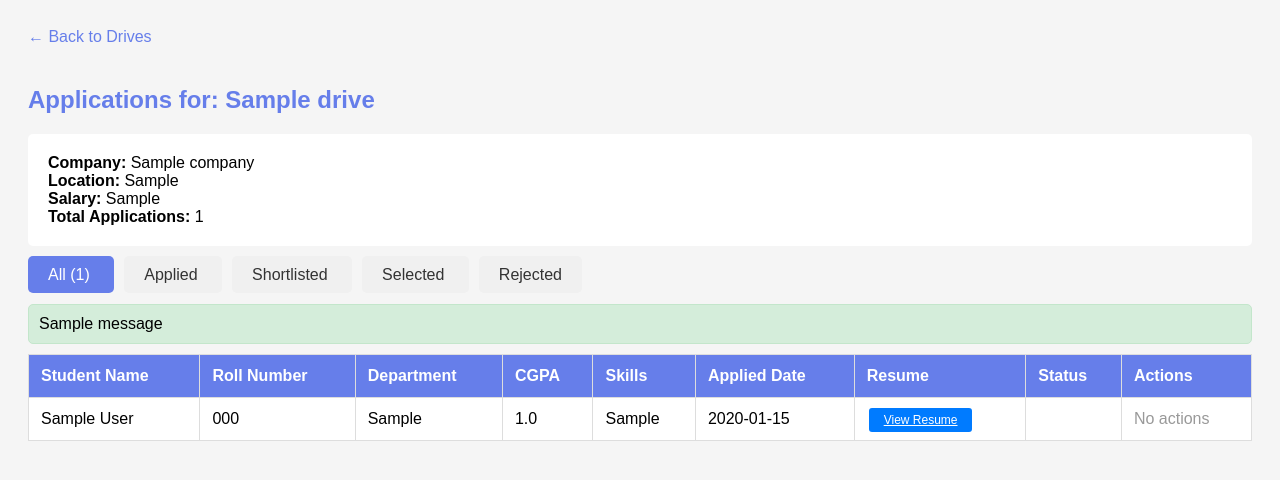
After one commit to 24f1000012/Placement-Portal-Application, a Flask app: template templates/company/applications.html in a window 1280 px wide. The commit adds this page. Shown: the top 480 px of the page. Run offline with Flask 3, Linux system fonts and the light colour scheme; the template is opened without the code that fills it: values that come from a table or form of the project are taken from there, others are empty; tables that the repository leaves empty hold one stand-in row (values such as "Sample post"); one stand-in notice (Sample message) is shown.

Commit message:
Milestone-PPA Company-Dashboard-Management

```diff
--- a/services/admin_service.py
+++ b/services/admin_service.py
@@ -193,6 +193,6 @@ class AdminService:
         if not drive:
             return False, "Drive not found"
 
-        drive.status = 'closed'
+        drive.status = 'Closed'
         db.session.commit()
         return True, f"Drive '{drive.job_title}' closed"
--- /dev/null
+++ b/templates/company/applications.html
@@ -0,0 +1,170 @@
+<!DOCTYPE html>
+<html lang="en">
+<head>
+    <meta charset="UTF-8">
+    <title>Review Applications</title>
+    <style>
+        body { font-family: Arial; padding: 20px; background: #f5f5f5; }
+        .container { max-width: 1400px; margin: 0 auto; }
+        h2 { color: #667eea; }
+        .back-link { color: #667eea; text-decoration: none; margin-bottom: 20px; display: inline-block; }
+        .drive-info { background: white; padding: 20px; margin: 20px 0; border-radius: 5px; }
+        .filter-tabs { margin: 20px 0; }
+        .filter-tabs a {
+            padding: 10px 20px;
+            margin-right: 10px;
+            background: #f0f0f0;
+            text-decoration: none;
+            color: #333;
+            border-radius: 5px;
+        }
+        .filter-tabs a.active { background: #667eea; color: white; }
+        table { width: 100%; border-collapse: collapse; background: white; }
+        th, td { border: 1px solid #ddd; padding: 12px; text-align: left; }
+        th { background: #667eea; color: white; }
+        .badge { padding: 5px 10px; border-radius: 3px; color: white; font-size: 12px; }
+        .badge-applied { background: #6c757d; }
+        .badge-shortlisted { background: #ffc107; color: #333; }
+        .badge-selected { background: #28a745; }
+        .badge-rejected { background: #dc3545; }
+        .btn { padding: 5px 15px; border: none; border-radius: 3px; cursor: pointer; color: white; font-size: 12px; margin: 2px; }
+        .btn-primary { background: #007bff; }
+        .btn-warning { background: #ffc107; color: #333; }
+        .btn-success { background: #28a745; }
+        .btn-danger { background: #dc3545; }
+        .alert { padding: 10px; margin: 10px 0; background: #d4edda; border: 1px solid #c3e6cb; border-radius: 5px; }
+    </style>
+</head>
+<body>
+    <div class="container">
+        <a href="{{ url_for('company.view_drives') }}" class="back-link">← Back to Drives</a>
+
+        <h2>Applications for: {{ drive.job_title }}</h2>
+
+        <!-- Drive Info -->
+        <div class="drive-info">
+            <strong>Company:</strong> {{ drive.company.name }}<br>
+            <strong>Location:</strong> {{ drive.location or 'N/A' }}<br>
+            <strong>Salary:</strong> {{ drive.salary or 'N/A' }}<br>
+            <strong>Total Applications:</strong> {{ drive.applications|length }}
+        </div>
+
+        <!-- Filter Tabs -->
+        <div class="filter-tabs">
+            <a href="{{ url_for('company.view_applications', drive_id=drive.id) }}"
+               class="{% if not request.args.get('status') %}active{% endif %}">
+               All ({{ drive.applications|length }})
+            </a>
+            <a href="{{ url_for('company.view_applications', drive_id=drive.id, status='applied') }}"
+               class="{% if request.args.get('status') == 'applied' %}active{% endif %}">
+               Applied
+            </a>
+            <a href="{{ url_for('company.view_applications', drive_id=drive.id, status='shortlisted') }}"
+               class="{% if request.args.get('status') == 'shortlisted' %}active{% endif %}">
+               Shortlisted
+            </a>
+            <a href="{{ url_for('company.view_applications', drive_id=drive.id, status='selected') }}"
+               class="{% if request.args.get('status') == 'selected' %}active{% endif %}">
+               Selected
+            </a>
+            <a href="{{ url_for('company.view_applications', drive_id=drive.id, status='rejected') }}"
+               class="{% if request.args.get('status') == 'rejected' %}active{% endif %}">
+               Rejected
+            </a>
+        </div>
+
+        <!-- Flash Messages -->
+        {% with messages = get_flashed_messages(with_categories=true) %}
+            {% if messages %}
+                {% for category, message in messages %}
+                    <div class="alert">{{ message }}</div>
+                {% endfor %}
+            {% endif %}
+        {% endwith %}
+
+        <!-- Applications Table -->
+        <table>
+            <thead>
+                <tr>
+                    <th>Student Name</th>
+                    <th>Roll Number</th>
+                    <th>Department</th>
+                    <th>CGPA</th>
+                    <th>Skills</th>
+                    <th>Applied Date</th>
+                    <th>Resume</th>
+                    <th>Status</th>
+                    <th>Actions</th>
+                </tr>
+            </thead>
+            <tbody>
+                {% for application in applications %}
+                <tr>
+                    <td>{{ application.student.name }}</td>
+                    <td>{{ application.student.roll_number or 'N/A' }}</td>
+                    <td>{{ application.student.department or 'N/A' }}</td>
+                    <td>{{ application.student.cgpa or 'N/A' }}</td>
+                    <td>
+                        {% if application.student.skills %}
+                            {{ application.student.skills[:50] }}{% if application.student.skills|length > 50 %}...{% endif %}
+                        {% else %}
+                            N/A
+                        {% endif %}
+                    </td>
+                    <td>{{ application.applied_date.strftime('%Y-%m-%d') }}</td>
+                    <td>
+                        {% if application.student.resume %}
+                            <a href="/{{ application.student.resume }}" target="_blank" class="btn btn-primary">View Resume</a>
+                        {% else %}
+                            N/A
+                        {% endif %}
+                    </td>
+                    <td>
+                        {% if application.status == 'applied' %}
+                            <span class="badge badge-applied">Applied</span>
+                        {% elif application.status == 'shortlisted' %}
+                            <span class="badge badge-shortlisted">Shortlisted</span>
+                        {% elif application.status == 'selected' %}
+                            <span class="badge badge-selected">Selected</span>
+                        {% elif application.status == 'rejected' %}
+                            <span class="badge badge-rejected">Rejected</span>
+                        {% endif %}
+                    </td>
+                    <td>
+                        {% if application.status == 'applied' %}
+                            <!-- From Applied: Can Shortlist or Reject -->
+                            <form method="POST" action="{{ url_for('company.update_application_status', app_id=application.id) }}" style="display:inline;">
+                                <input type="hidden" name="status" value="shortlisted">
+                                <button class="btn btn-warning">Shortlist</button>
+                            </form>
+                            <form method="POST" action="{{ url_for('company.update_application_status', app_id=application.id) }}" style="display:inline;">
+                                <input type="hidden" name="status" value="rejected">
+                                <button class="btn btn-danger">Reject</button>
+                            </form>
+                        {% elif application.status == 'shortlisted' %}
+                            <!-- From Shortlisted: Can Select or Reject -->
+                            <form method="POST" action="{{ url_for('company.update_application_status', app_id=application.id) }}" style="display:inline;">
+                                <input type="hidden" name="status" value="selected">
+                                <button class="btn btn-success">Select</button>
+                            </form>
+                            <form method="POST" action="{{ url_for('company.update_application_status', app_id=application.id) }}" style="display:inline;">
+                                <input type="hidden" name="status" value="rejected">
+                                <button class="btn btn-danger">Reject</button>
+                            </form>
+                        {% else %}
+                            <span style="color: #999;">No actions</span>
+                        {% endif %}
+                    </td>
+                </tr>
+                {% else %}
+                <tr>
+                    <td colspan="9" style="text-align: center; padding: 30px;">
+                        No applications found
+                    </td>
+                </tr>
+                {% endfor %}
+            </tbody>
+        </table>
+    </div>
+</body>
+</html>
```
Also changed, not shown: routes/company.py (+45 -0 lines), services/company_service.py (+43 -0 lines), templates/company/dashboard.html (+0 -11 lines), templates/company/drives.html (+133 -0 lines).
